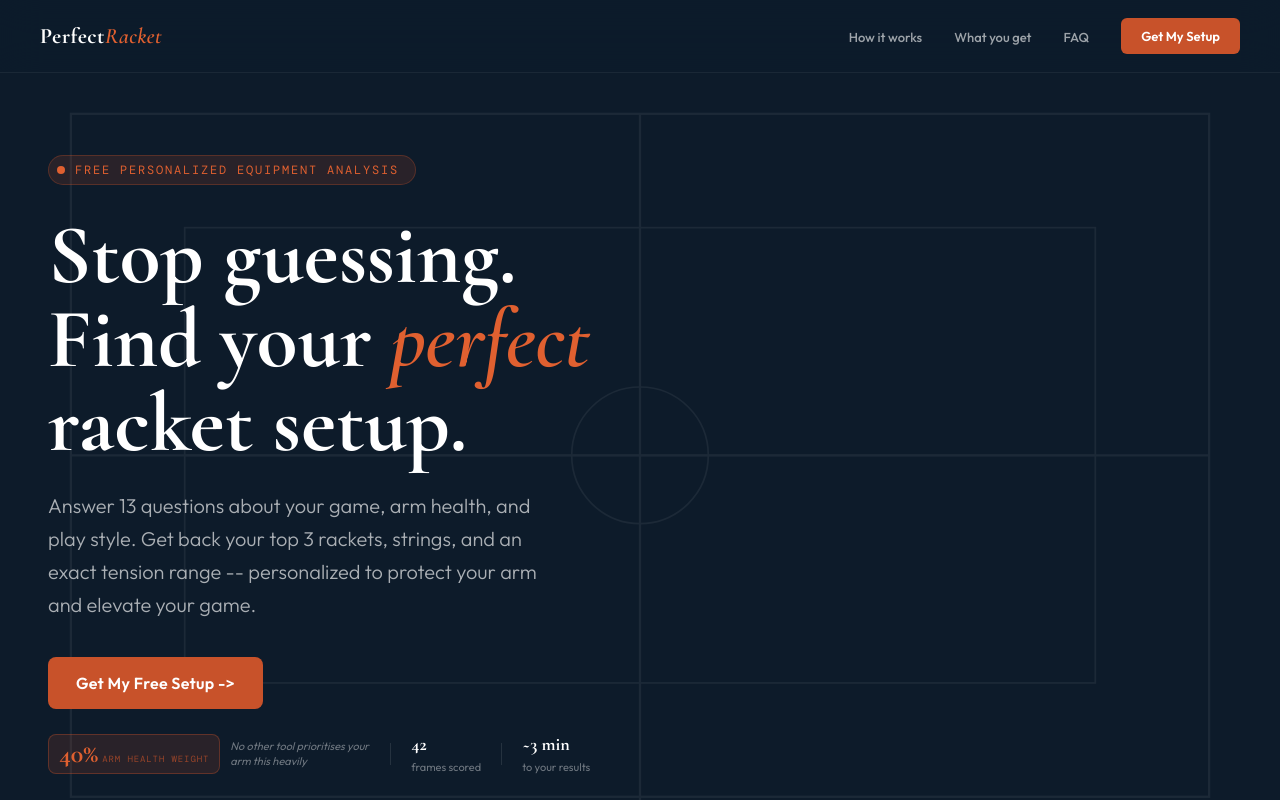
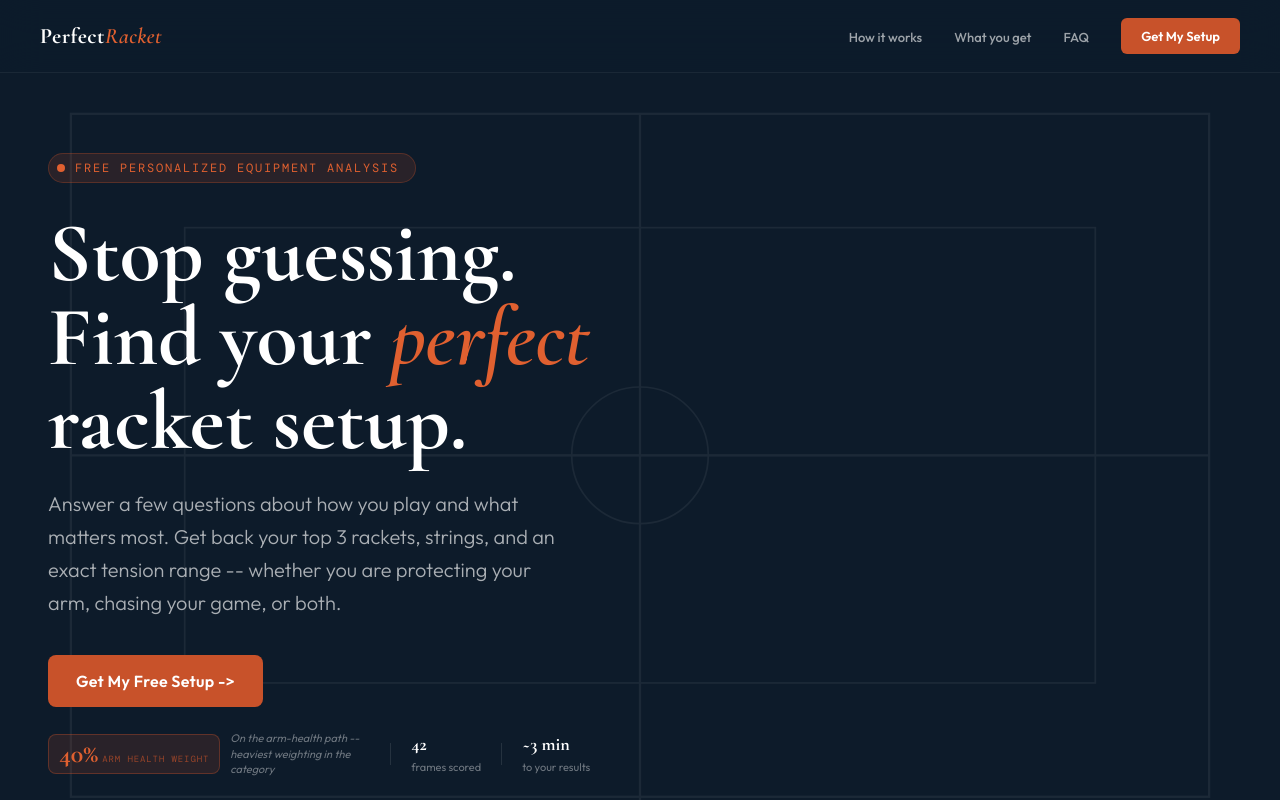
Before and after one commit to perfectracket/perfect-racket, a React (Vite) app: page / in a window 1280 px wide. Shown: the top 800 px of the page. Built offline with nearby package versions, Linux system fonts and the light colour scheme.

Commit message:
Hero copy: remove '13 questions', acknowledge two paths

```diff
--- a/src/PerfectRacket.jsx
+++ b/src/PerfectRacket.jsx
@@ -2112,7 +2112,7 @@ export default function PerfectRacket() {
                   <span>Free personalized equipment analysis</span>
                 </div>
                 <h1 className="lp-h1">Stop guessing.<br/>Find your <em>perfect</em><br/>racket setup.</h1>
-                <p className="lp-hero-sub">Answer 13 questions about your game, arm health, and play style. Get back your top 3 rackets, strings, and an exact tension range -- personalized to protect your arm and elevate your game.</p>
+                <p className="lp-hero-sub">Answer a few questions about how you play and what matters most. Get back your top 3 rackets, strings, and an exact tension range -- whether you are protecting your arm, chasing your game, or both.</p>
                 <button className="lp-btn-primary" onClick={()=>{ if(typeof window.plausible==="function") window.plausible("CTA Clicked",{props:{location:"hero"}}); go("modeselect"); }}>Get My Free Setup -></button>
                 <div style={{display:"flex",alignItems:"center",gap:20,flexWrap:"wrap",marginTop:8}}>
                   <div style={{display:"flex",alignItems:"center",gap:10}}>
@@ -2120,7 +2120,7 @@ export default function PerfectRacket() {
                       <span style={{fontFamily:"'Cormorant Garamond',serif",fontSize:26,fontWeight:700,color:"var(--clay-bright)",lineHeight:1}}>40%</span>
                       <span style={{fontFamily:"'DM Mono',monospace",fontSize:9,letterSpacing:"0.1em",textTransform:"uppercase",color:"rgba(200,82,42,0.7)"}}>arm health weight</span>
                     </div>
-                    <span style={{fontSize:11,color:"rgba(255,255,255,0.4)",fontStyle:"italic",maxWidth:140,lineHeight:1.4}}>No other tool prioritises your arm this heavily</span>
+                    <span style={{fontSize:11,color:"rgba(255,255,255,0.4)",fontStyle:"italic",maxWidth:140,lineHeight:1.4}}>On the arm-health path -- heaviest weighting in the category</span>
                   </div>
                   <div className="lp-proof-div"/>
                   <div className="lp-proof-stat"><strong>42</strong><span>frames scored</span></div>
@@ -2139,7 +2139,7 @@ export default function PerfectRacket() {
                     <div className="lp-phone-status">
                       <div>
                         <div className="lp-phone-status-title">Your Setup</div>
-                        <div className="lp-phone-status-sub">Personalized to your game and arm health</div>
+                        <div className="lp-phone-status-sub">Personalized to how you play</div>
                       </div>
                       <div className="lp-phone-check">✓</div>
                     </div>
```
